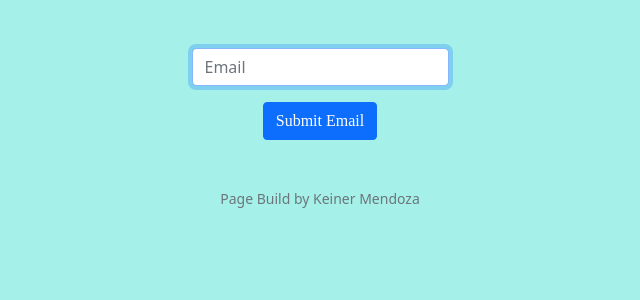
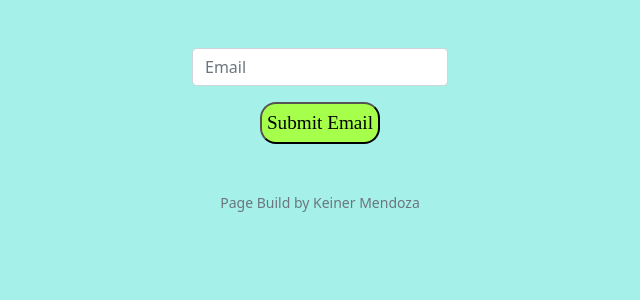
Before and after one commit to keinermendoza/emoji-food, a Flask app: page /password_reset in a window 1280 px wide. Shown: the part 94-394 px from the top of the page, without its empty margins (320-960 px from the left). Run offline with Flask 2, Linux system fonts and the light colour scheme.

Commit message:
adding more style

```diff
--- a/app.py
+++ b/app.py
@@ -53,7 +53,7 @@ def after_request(response):
 def password_reset():
     """Manage the password forgive link of "/login" route"""
     if request.method == "POST":
-        email = request.form.get('email')
+        email = request.form.get('email').lower()
 
         # Check if user give an email
         if not email:
--- a/templates/change_password.html
+++ b/templates/change_password.html
@@ -36,6 +36,6 @@
             <span translate="no" id="confirmation-emoji" class="input-group-text password-emoji" id="visibility">🙈</span>
         </div>
         <p id="password-state-match"></p>
-        <button class="btn btn-primary" type="submit">Log In</button>
+        <button>Change Password</button>
     </form>
 {% endblock %}
--- a/templates/send_reset_password.html
+++ b/templates/send_reset_password.html
@@ -7,12 +7,10 @@
 <h1>Also Check in your Span Box</h1>
 {% endif %}
 <form action="/password_reset" method="post">
-
-    <div class="mb-3">
-        <input autocomplete="off" autofocus class="form-control mx-auto w-auto" id="email"
-        name="email" placeholder="Email" type="text">
+    <div class="input-group mb-3 mx-auto w-auto">
+        <input class="form-control mx-auto w-auto" id="email" name="email" placeholder="Email" type="text">
     </div>
 
-    <button class="btn btn-primary" type="submit">Submit Email</button>
+    <button>Submit Email</button>
 </form>
 {% endblock %}
```
